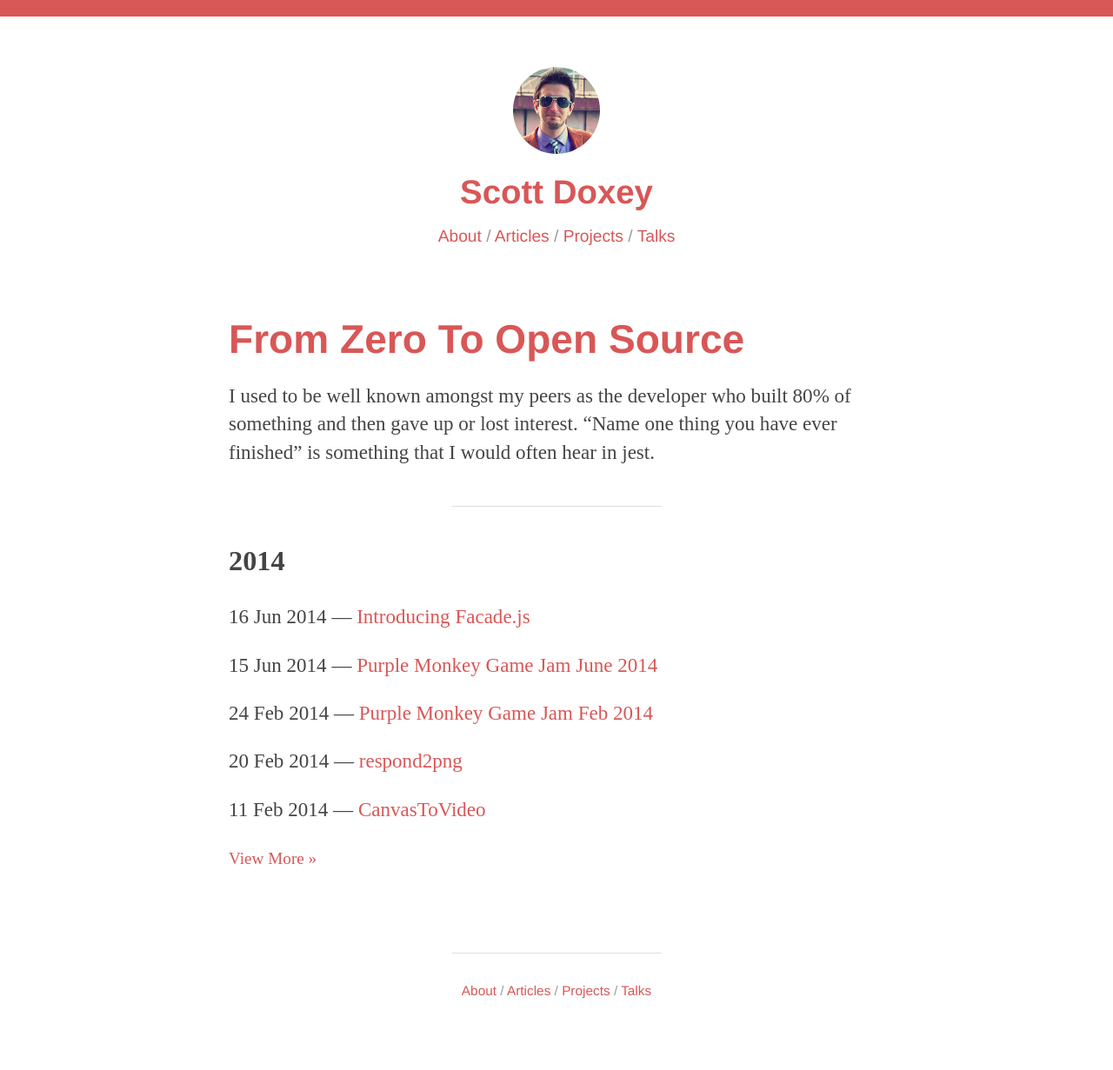
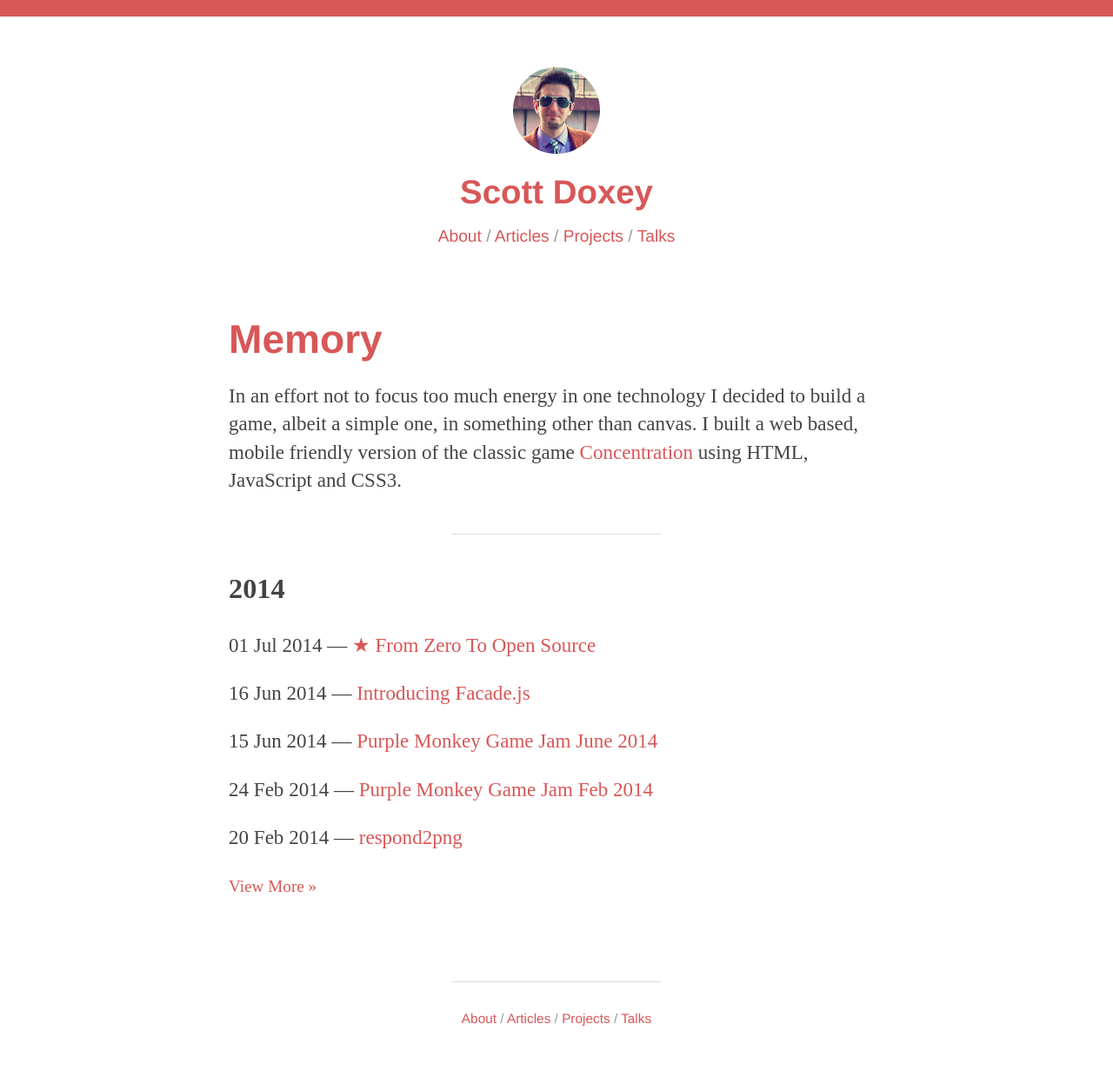
Before and after one commit to neogeek/neogeek.github.io, a Jekyll site: the page built from index.html, in a window 1280 px wide. Shown: the whole page at 87% size. Built offline with Jekyll 4.4.1, drawn with Linux system fonts in a browser that asks for light colours; Markdown is read by kramdown in place of the engine named in the settings; before the commit the page ends 1199 px from its top, so only the background shows below that.

Commit message:
Added new post.
Updated old post.

```diff
--- /dev/null
+++ b/_posts/2014-07-18-memory.md
@@ -0,0 +1,11 @@
+---
+layout: post
+title: Memory
+description: In an effort not to focus too much energy in one technology I decided to build a game, albeit a simple one, in something other than canvas. I built a web based, mobile friendly version of the classic game [Concentration](http://en.wikipedia.org/wiki/Concentration_(game)) using HTML, JavaScript and CSS3.
+keywords: game javascript html css mobile
+year: 2014
+---
+
+The goals I set for myself while building this game were simple: keep the code base small and straight forward. To do this I utilized jQuery to dynamically build out DOM nodes, CSS3 3D transforms for animating each tile, and a manifest file to allow for offline access.
+
+[Play Memory on GitHub](http://robotmonsterlovesyou.github.io/memory/)
```
Also changed, not shown: _posts/2013-12-23-minimalistic-sublime-text-setup.md (+3 -0 lines).
